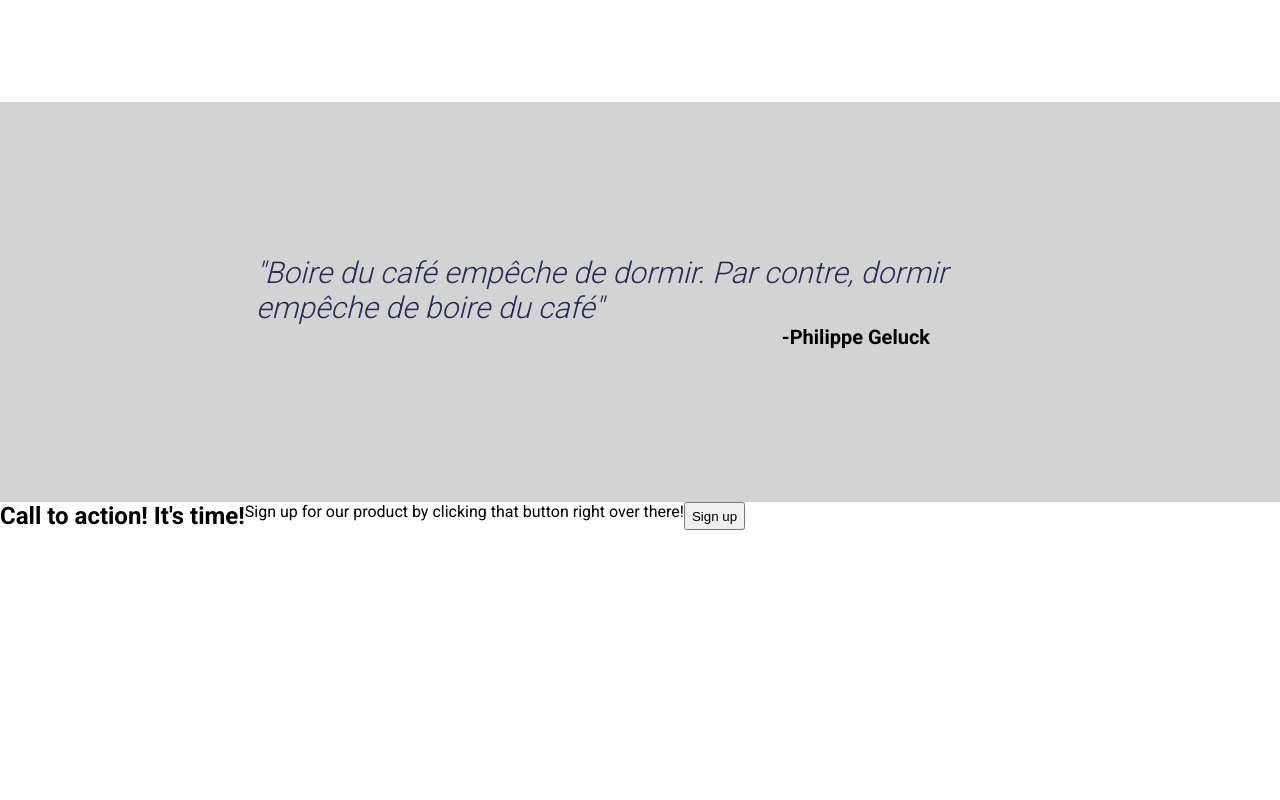
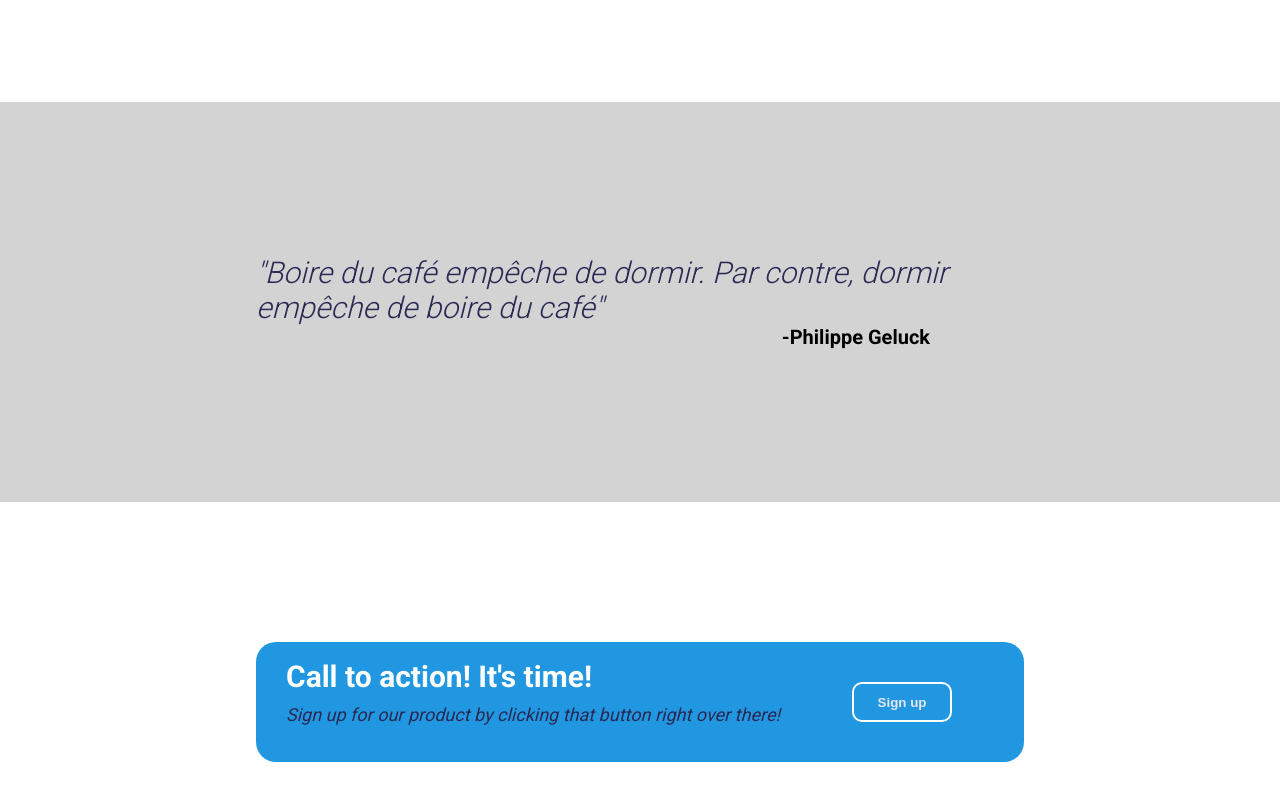
Before and after one commit to FranDeru/Landing-Page, a plain HTML site: page index.html in a window 1280 px wide. Shown: the part 1358-2158 px from the top of the page. Before the commit the page ends 1888 px from the top, so only its background shows below. Drawn offline with Linux system fonts and the light colour scheme.

Commit message:
ajout du style pour la section "sign up"

```diff
--- a/index.html
+++ b/index.html
@@ -51,7 +51,7 @@
         <h2>"Boire du café empêche de dormir. Par contre, dormir empêche de boire du café"</h2>
         <p class="auteur">-Philippe Geluck</p>
     </div>
-    <div class="sign-up-section">
+    <div class="sign-up-section flex-container">
         <div class="button-block flex-container">
             <h2>Call to action! It's time!</h2>
             <p>Sign up for our product by clicking that button right over there!</p>
--- a/style.css
+++ b/style.css
@@ -79,7 +79,7 @@ li > a:hover {
     border-radius: 5px;
 }
 
-.presentation > button {
+button {
     background: var(--columbia-blue);
     border: none;
     border-radius: 10px;
@@ -89,7 +89,7 @@ li > a:hover {
     color: var(--light-gray);
 }
 
-.presentation > button:hover {
+button:hover {
     background: var(--white);
     color: var(--columbia-blue);
     transition: 0.4s ease-in-out;
@@ -152,3 +152,39 @@ li > a:hover {
     align-self: flex-end;
     margin-right: 350px;
 }
+
+.sign-up-section {
+    justify-content: center;
+    align-items: center;
+    background: var(--white);
+    height: 50vh;
+}
+
+.button-block {
+    flex-flow: column wrap;
+    justify-content: center;
+    align-items: flex-start;
+    background: var(--columbia-blue);
+    width: 60%;
+    height: 30%;
+    border-radius: 20px;
+    color: var(--white);
+}
+
+.button-block > h2 {
+    font-size: 30px;
+    margin-bottom: 10px;
+    margin-left: 30px;
+}
+
+.button-block > p {
+    font-size: 18px;
+    font-style: italic;
+    margin-bottom: 20px;
+    margin-left: 30px;
+    color: var(--dim-gray);
+}
+
+.button-block > button {
+    border: 2px solid var(--white);
+}
```
